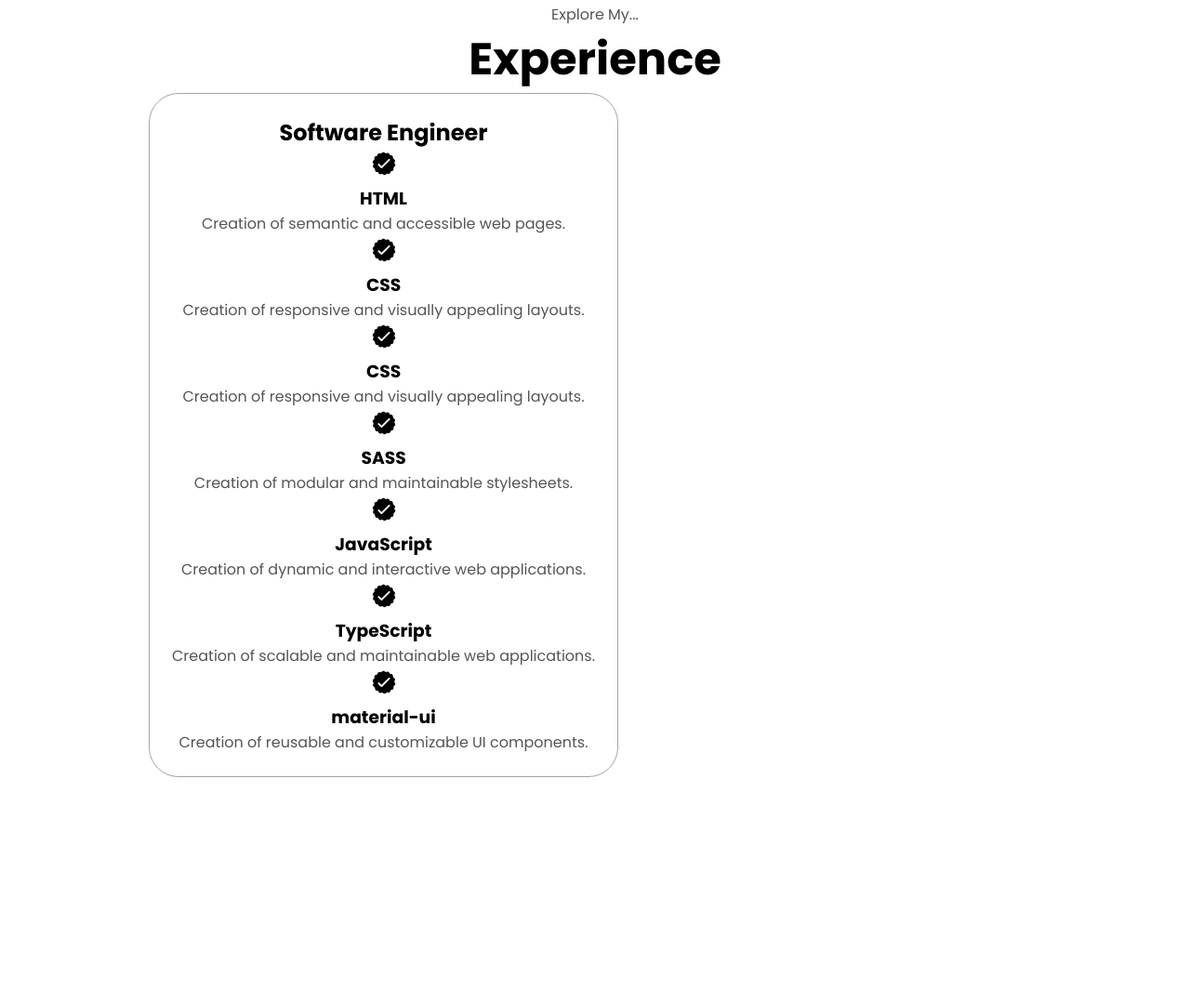
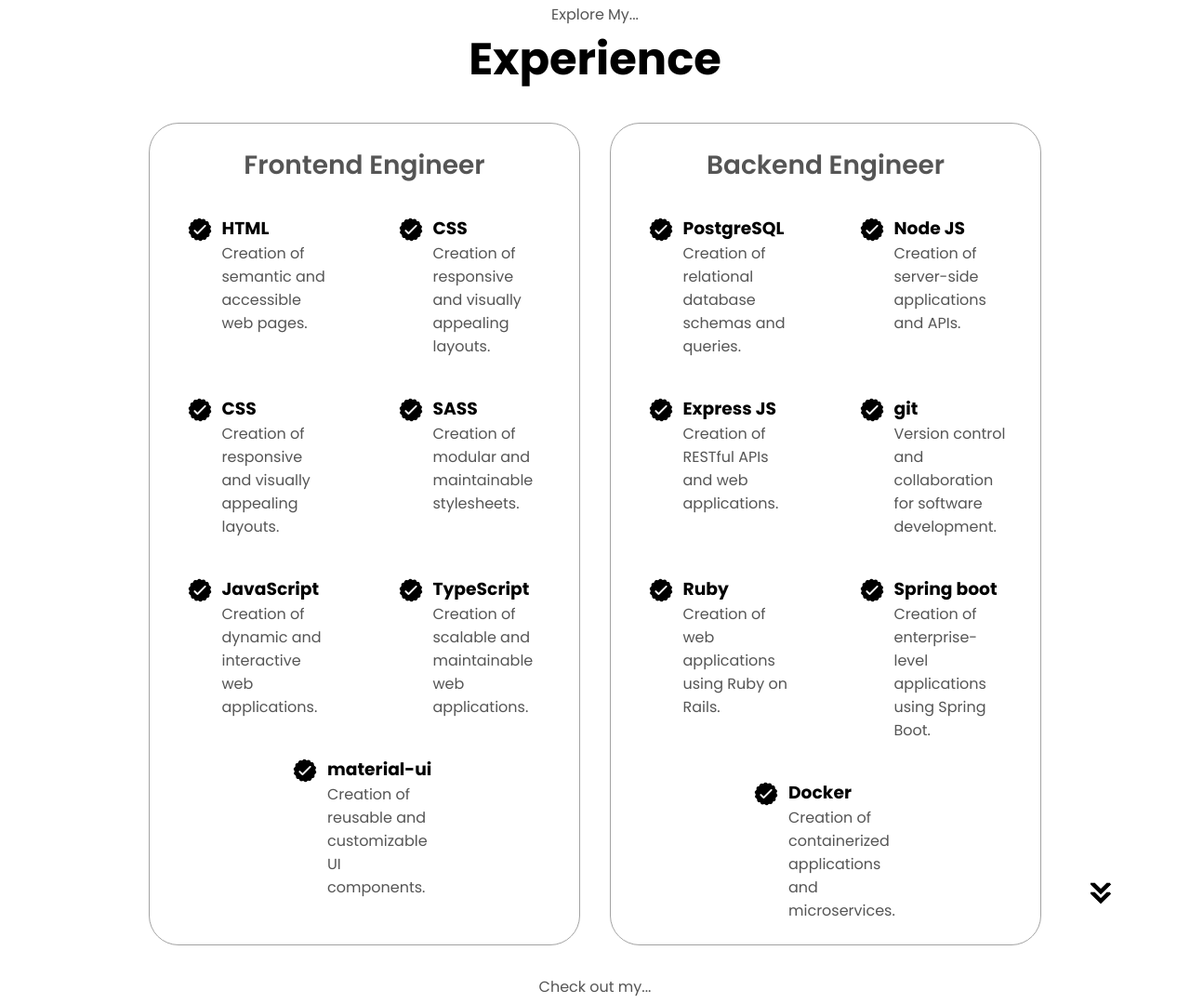
Before and after one commit to khayo254/lusala_portfolio, a plain HTML site: page index.html in a window 1280 px wide. Shown: the part 1573-2652 px from the top of the page at 93% size. Before the commit the page ends 2409 px from the top, so only its background shows below. Drawn offline with Linux system fonts and the light colour scheme; a script that the page names is missing.

Commit message:
added about me section, project section and the experience section

```diff
--- a/index.html
+++ b/index.html
@@ -129,10 +129,10 @@
      <section id="experience">
         <p class="section__text__p1">Explore My...</p>
         <h1 class="title">Experience</h1>
-        <div class="about-details-containers">
-            <div class="about-containers">
+        <div class="about-details-container">
+            <div class="about-container">
                 <div class="details-container">
-                    <h2 class="experience-sub-title">Software Engineer</h2>
+                    <h2 class="experience-sub-title">Frontend Engineer</h2>
                     <div class="article-container">
                         <article>
                             <img
@@ -212,8 +212,119 @@
                                 </div>
                             </article>
                         </div>
-                    </div>
                 </div>
+                <div class="details-container">
+                    <h2 class="experience-sub-title">Backend Engineer</h2>
+                    <div class="article-container">
+                        <article>
+                            <img
+                            src="./assets/checkmark.png"
+                            alt="Experience Icon"
+                            class="icon"
+                            />
+                            <div>
+                                <h3>PostgreSQL</h3>
+                                <p>Creation of relational database schemas and queries.</p>
+                            </div>
+                        </article>
+                        <article>
+                            <img
+                            src="./assets/checkmark.png"
+                            alt="Experience Icon"
+                            class="icon"
+                            />
+                            <div>
+                                <h3>Node JS</h3>
+                                <p>Creation of server-side applications and APIs.</p>
+                            </div>
+                        </article>
+                        <article>
+                            <img
+                                src="./assets/checkmark.png"
+                                alt="Experience Icon"
+                                class="icon"
+                                />
+                                <div>
+                                    <h3>Express JS</h3>
+                                    <p>Creation of RESTful APIs and web applications.</p>
+                                </div>
+                            </article>
+                            <article>
+                                <img
+                                    src="./assets/checkmark.png"
+                                    alt="Experience Icon"
+                                    class="icon"
+                                />
+                                <div>
+                                    <h3>git</h3>
+                                    <p>Version control and collaboration for software development.</p>
+                                </div>
+                            </article>
+                            <article>
+                                <img
+                                    src="./assets/checkmark.png"
+                                    alt="Experience Icon"
+                                    class="icon"
+                                />
+                                <div>
+                                    <h3>Ruby</h3>
+                                    <p>Creation of web applications using Ruby on Rails.</p>
+                                </div>
+                            </article>
+                            <article>
+                                <img
+                                    src="./assets/checkmark.png"
+                                    alt="Experience Icon"
+                                    class="icon"
+                                />
+                                <div>
+                                    <h3>Spring boot</h3>
+                                    <p>Creation of enterprise-level applications using Spring Boot.</p>
+                                </div>
+                            </article>
+                            <article>
+                                <img
+                                    src="./assets/checkmark.png"
+                                    alt="Experience Icon"
+                                    class="icon"
+                                />
+                                <div>
+                                    <h3>Docker</h3>
+                                    <p>Creation of containerized applications and microservices.</p>
+                                </div>
+                            </article>
+                        </div>
+                </div>
+            </div>
+        </div>
+        <img
+        src="./assets/arrow.png"
+        alt="Arrow Icon"
+        class="icon arrow"
+        onclick="location.href='./#projects'"
+        />
+    </section>
+    <section id="projects">
+        <p class="section__text__p1">Check out my...</p>
+        <h1 class="title">Projects</h1>
+        <div class="experience-details-container">
+            <div class="article-container">
+                <img
+                    src="./assets/project-1.png"
+                    alt="Project 1"
+                    class="project-img"
+                    />
+            </div>
+            <h2 class="experience-sub-title project-title">Twakula Backend</h2>
+            <div class="btn-container">
+                <button class="btn btn-color-2 project-btn" onclick="location.href='https://github.com/khayo254/Twakula_Backend'"
+                >
+                    View Project
+                </button>
+                <button class="btn btn-color-2 project-btn" onclick="location.href='https://github.com/khayo254/Twakula_Backend'"
+                >
+                    View Code
+                </button>
             </div>
         </div>
     </section>
--- a/style.css
+++ b/style.css
@@ -314,3 +314,42 @@
     height: 400px;
     margin: auto 0;
 }
+
+/* Experience section */
+
+#experience {
+    position: relative;
+}
+
+.experience-sub-title {
+    color: rgb(85, 85, 85);
+    font-weight: 600;
+    font-size: 1.75rem;
+    margin-bottom: 2rem;
+}
+
+.experience-details-container {
+    display: flex;
+    flex-direction: column;
+    justify-content: center;
+}
+
+.article-container {
+    display: flex;
+   text-align: initial;
+   flex-wrap: wrap;
+   flex-direction: row;
+   gap: 2.5rem;
+   justify-content: space-around;
+}
+
+article {
+    display: flex;
+    width: 10rem;
+    justify-content: space-around;
+    gap: 0.5rem
+}
+
+article .icon{
+    cursor: default;
+}
```
Also changed, not shown: 1 other file.
